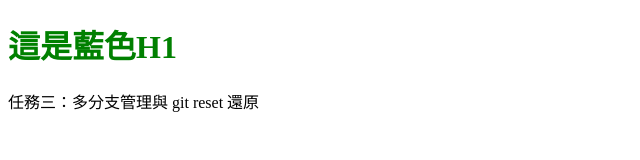
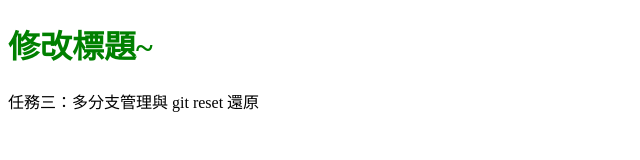
Before and after one commit to PsyducK5566/git-reset-01, a plain HTML site: page index.html in a window 1280 px wide. Shown: the whole page, without its empty margins (0-640 px from the left). Drawn offline with Linux system fonts and the light colour scheme.

Commit message:
修改h1文字

```diff
--- a/index.html
+++ b/index.html
@@ -7,7 +7,7 @@
     <link rel="stylesheet" href="all.css">
 </head>
 <body>
-    <h1 class="fs-1">這是藍色H1</h1>
+    <h1 class="fs-1">修改標題~</h1>
     <p>任務三：多分支管理與 git reset 還原</p>
 
 </body>
```
